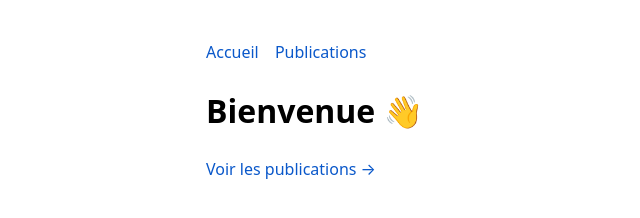
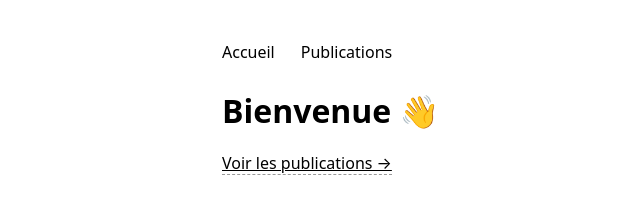
Before and after one commit to Albanpancarte0/ego-bots-site, an Eleventy site: page src/index.njk in a window 1280 px wide. Shown: the whole page, without its empty margins (34-674 px from the left). Built offline with nearby package versions, Linux system fonts and the light colour scheme; Eleventy itself is replaced by a stand-in of ours; files that its build step writes are made by us from their sources.

Commit message:
Update style.css

```diff
--- a/src/style.css
+++ b/src/style.css
@@ -1,4 +1,22 @@
-body{font-family:system-ui,-apple-system,Segoe UI,Roboto,Arial,sans-serif;max-width:820px;margin:40px auto;padding:0 16px;line-height:1.6}
-h1{font-size:2rem}
-a{color:#0a58ca;text-decoration:none}
-a:hover{text-decoration:underline}
+:root{
+  --max: 780px;
+}
+*{box-sizing:border-box}
+body{
+  font-family: system-ui,-apple-system,Segoe UI,Roboto,Helvetica,Arial,sans-serif;
+  max-width: var(--max);
+  margin: 48px auto;
+  padding: 0 18px;
+  line-height: 1.6;
+}
+nav{display:flex;gap:14px;margin-bottom:24px}
+nav a{text-decoration:none;border-bottom:1px solid transparent}
+nav a:hover{border-color: currentColor}
+h1{font-size: 2rem; margin: 0 0 12px}
+h2{font-size: 1.4rem; margin: 28px 0 8px}
+.muted{opacity:.7;font-size:.95em}
+ul{padding-left: 1.1rem}
+li{margin: 6px 0}
+a{color: inherit}
+main a{border-bottom:1px dashed #999}
+main a:hover{border-bottom-color: currentColor}
```
